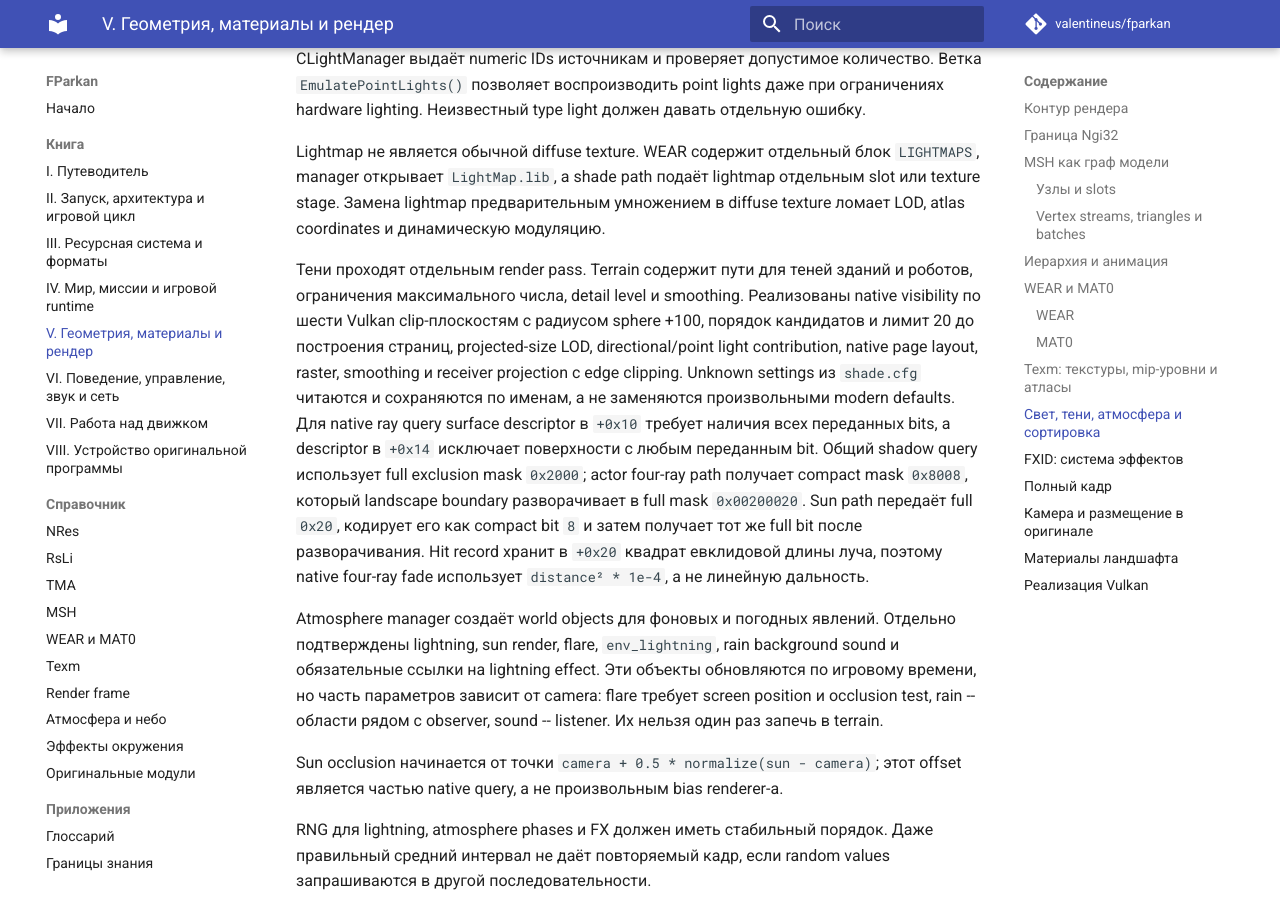
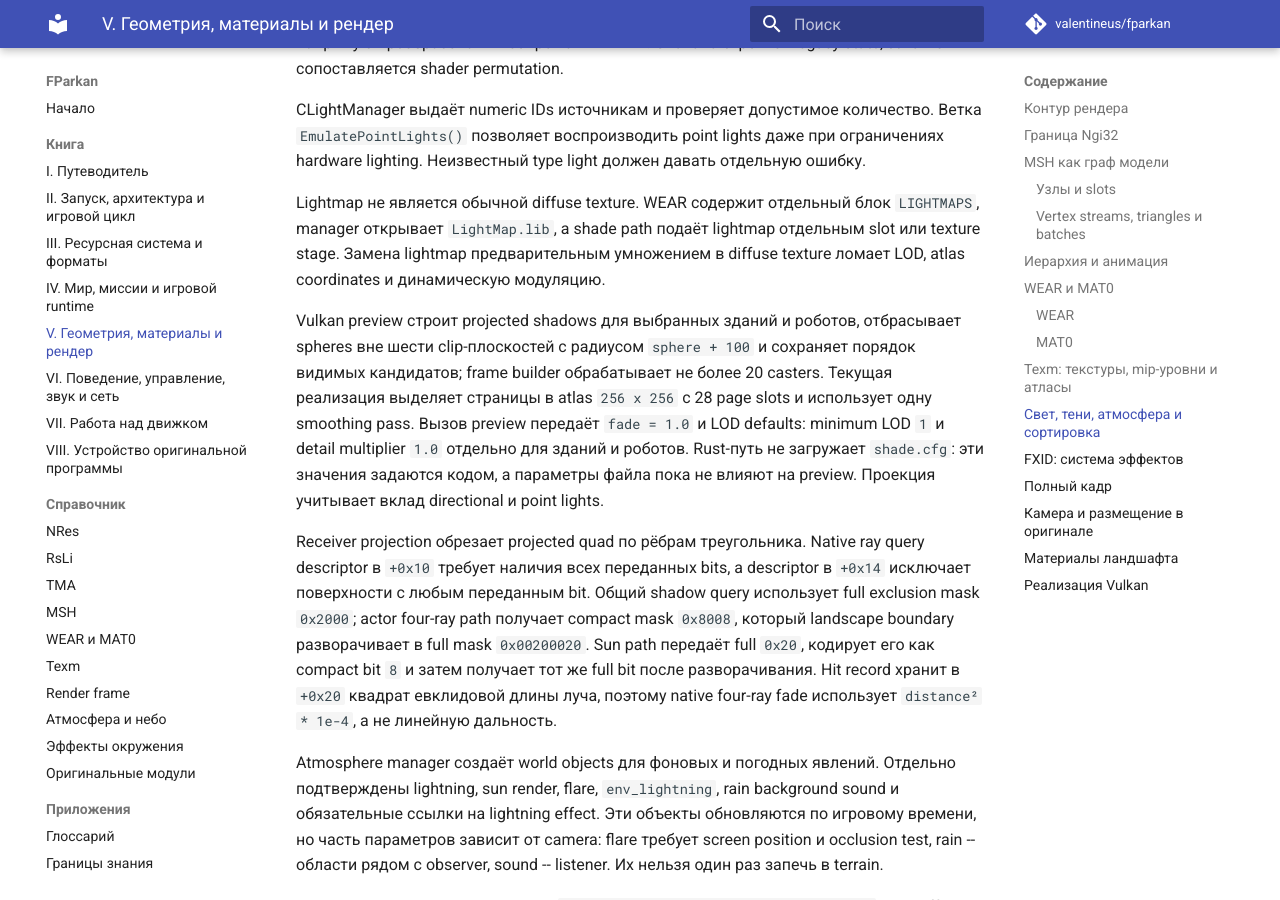
Before and after one commit to valentineus/fparkan, an MkDocs documentation site: the page built from docs/tomes/05-render.md, in a window 1280 px wide and 900 px high, scrolled down 12890 px. Built offline with MkDocs 1.6.1 and Material for MkDocs 9.7.7, drawn with Linux system fonts in a browser that asks for light colours; comment, search, counter and statistics services are not loaded; some of the changed text lies outside the part shown.

Commit message:
docs: correct renderer source contracts

````diff
--- a/docs/tomes/05-render.md
+++ b/docs/tomes/05-render.md
@@ -87,7 +87,9 @@ drivers и video modes, проверяет поддержку 3D, перевод
 современная реализация заменяет наблюдаемую fixed-function семантику над этой
 границей, а не должна эмулировать COM-объекты DirectX. Равный SHA-256 Ngi32 в
 Частях 1 и 2 зафиксирован в [таблице оригинальных модулей](../reference/original-binaries.md);
-это поддерживает единый контракт Vulkan backend.
+это поддерживает единый контракт Vulkan backend. RVA относятся к конкретной
+сборке DLL: перед переносом адреса на другую установку сверяйте размер и
+SHA-256 соответствующего модуля в этой таблице.
 
 ```text
 enumerate adapters and video modes
@@ -306,17 +308,17 @@ render queues и сортировка, но связи данных остают
 struct AnimKey24 {
     float position[3];
     float time;
+    int16_t qw;
     int16_t qx;
     int16_t qy;
     int16_t qz;
-    int16_t qw;
 };
 ```
 
-Quaternion components декодируются как signed value / `32767.0`. На диске
-порядок полей XYZ-W, но runtime math использует логическое `[w, x, y, z]`.
-Безусловная современная нормализация после чтения не добавляется без parity
-проверки: она может изменить крайние кадры.
+На диске quaternion записан в порядке WXYZ; каждый signed component
+декодируется делением на `32767.0`. Декодер переставляет поля в portable
+`Pose.rotation = [x, y, z, w]` и оставляет их ненормализованными. Нормализация
+выполняется при подготовке pose к sampling.
 
 Type 19 является массивом `uint16_t`; его `attr2` задаёт общее число кадров
 timeline. Для конкретного узла `anim_map_start` указывает на блок длиной
@@ -622,14 +624,18 @@ Lightmap не является обычной diffuse texture. WEAR содерж
 отдельным slot или texture stage. Замена lightmap предварительным умножением в
 diffuse texture ломает LOD, atlas coordinates и динамическую модуляцию.
 
-Тени проходят отдельным render pass. Terrain содержит пути для теней зданий и
-роботов, ограничения максимального числа, detail level и smoothing. Реализованы
-native visibility по шести Vulkan clip-плоскостям с радиусом sphere +100,
-порядок кандидатов и лимит 20 до построения страниц, projected-size LOD,
-directional/point light contribution, native page layout, raster, smoothing и
-receiver projection с edge clipping. Unknown settings из `shade.cfg` читаются и
-сохраняются по именам, а не заменяются произвольными modern defaults. Для native ray query
-surface descriptor в `+0x10` требует наличия всех переданных bits, а descriptor
+Vulkan preview строит projected shadows для выбранных зданий и роботов,
+отбрасывает spheres вне шести clip-плоскостей с радиусом `sphere + 100` и
+сохраняет порядок видимых кандидатов; frame builder обрабатывает не более 20
+casters. Текущая реализация выделяет страницы в atlas `256 x 256` с 28 page
+slots и использует одну smoothing pass. Вызов preview передаёт `fade = 1.0` и
+LOD defaults: minimum LOD `1` и detail multiplier `1.0` отдельно для зданий и
+роботов. Rust-путь не загружает `shade.cfg`: эти значения задаются кодом, а
+параметры файла пока не влияют на preview. Проекция учитывает вклад
+directional и point lights.
+
+Receiver projection обрезает projected quad по рёбрам треугольника. Native ray
+query descriptor в `+0x10` требует наличия всех переданных bits, а descriptor
 в `+0x14` исключает поверхности с любым переданным bit. Общий shadow query
 использует full exclusion mask `0x2000`; actor four-ray path получает compact
 mask `0x8008`, который landscape boundary разворачивает в full mask
````
Also changed, not shown: other parts of docs/tomes/05-render.md (+1 -1 lines), docs/reference/original-binaries.md (+9 -4 lines).
